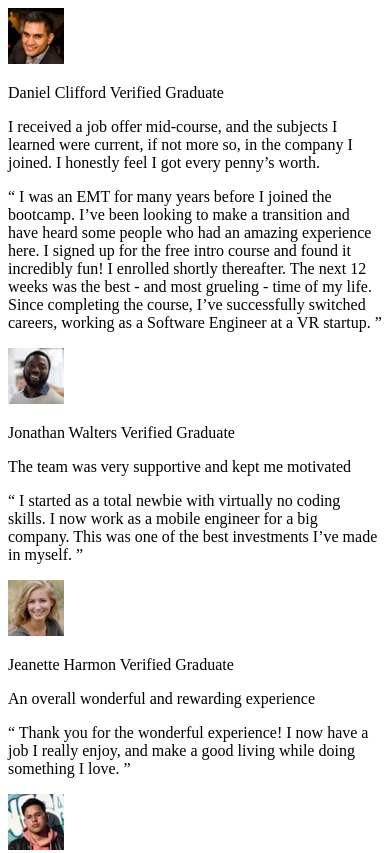
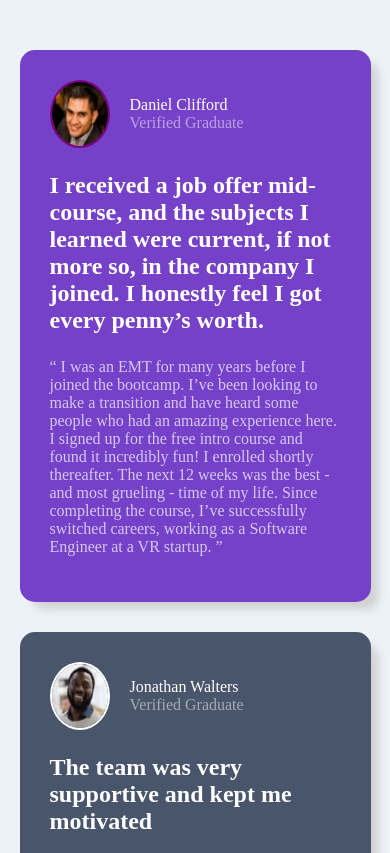
Before and after one commit to davidBen-Adeji/frontend-mentor, a plain HTML site: page testimonials-grid/index.html in a window 390 px wide. Shown: the top 853 px of the page. Drawn offline with Linux system fonts and the light colour scheme.

Commit message:
mobile design complete

```diff
--- a/testimonials-grid/index.html
+++ b/testimonials-grid/index.html
@@ -7,6 +7,7 @@
   <link rel="icon" type="image/png" sizes="32x32" href="./images/favicon-32x32.png">
 
   <title>Frontend Mentor | [Challenge Name Here]</title>
+  <link rel="stylesheet" href="style.css">
 
   <!-- Feel free to remove these styles or customise in your own stylesheet 👍 -->
   <style>
--- /dev/null
+++ b/testimonials-grid/style.css
@@ -0,0 +1,97 @@
+:root{
+    --violet: hsl(263, 55%, 52%);
+    --very-dark-grayish-blue: hsl(217, 19%, 35%);
+    --very-dark-blackish-blue: hsl(219, 29%, 14%);
+    --light-gray: hsl(0, 0%, 81%);
+    --light-grayish-blue: hsl(210, 46%, 95%);
+}
+
+html{
+    box-sizing: border-box;
+}
+*, *::before, *::after {
+    box-sizing: inherit;
+}
+
+body {
+    background-color: var(--light-grayish-blue);
+    margin: 0;
+    display: flex;
+    font-size: 13px;
+    flex-direction: column;
+    justify-content: center;
+    align-items: center;
+    font-weight: 500;
+    font-size: 13px;
+}
+
+.img{
+    border-radius: 50%;
+    border: 2px solid white;
+}
+
+p{
+    font-size: 1rem;
+}
+
+.c-white{
+    color: white;
+}
+.c-dark{
+    color: var(--very-dark-grayish-blue);
+}
+
+.o-50{
+    opacity: 50%;
+}
+.o-70{
+    opacity: 70%;
+}
+
+.f-2{
+    font-size: 1.5rem;
+    font-weight: 600;
+}
+
+.main {
+    width: 90%;
+    max-width: 1000px;
+    margin-top: 50px;
+}
+
+.item {
+    background-color: white;
+    border-radius: 15px;
+    padding: 30px;
+    box-shadow: 10px 10px 10px -3px var(--light-gray);
+}
+.item + .item {
+    margin-top: 30px;
+}
+
+.title{
+    display: flex;
+}
+
+.title p{
+    display: grid;
+    margin-left: 20px;
+}
+
+.item1 {
+    background-color: var(--violet);
+}
+.item1 .img {
+    border-color: purple;
+}
+
+.item2 {
+    background-color: var(--very-dark-grayish-blue);
+}
+
+.item4 {
+    background-color: var(--very-dark-blackish-blue);
+}
+.item4 .img{
+    border-color: purple;
+}
```
